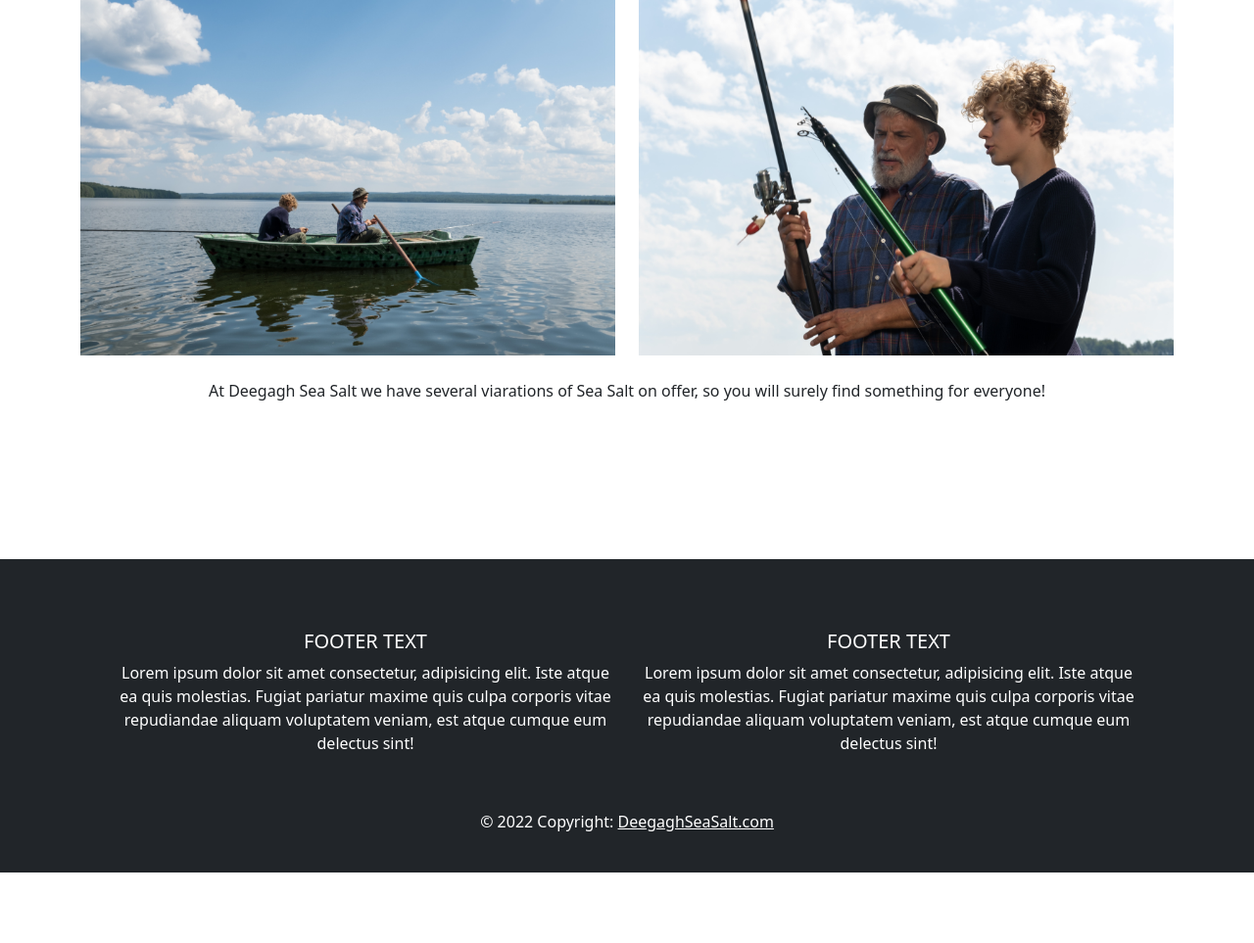
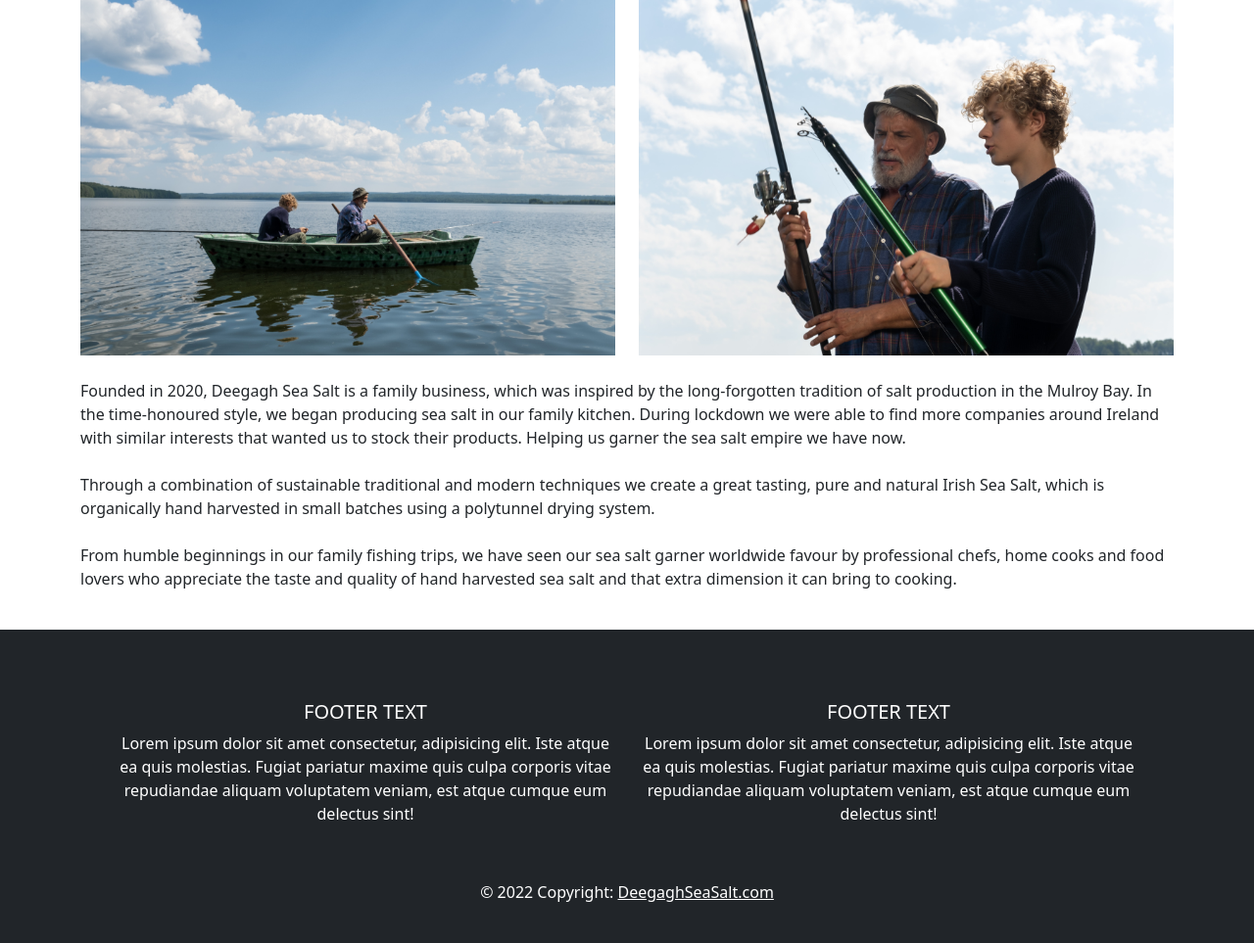
Before and after one commit to MeganNyhan/CI_PP5_SALT, a Django app: page / in a window 1280 px wide. Shown: the part 2249-3212 px from the top of the page at 98% size. Before the commit the page ends 3140 px from the top, so only its background shows below. Run offline with Django 3.2, Linux system fonts and the light colour scheme; some libraries are stand-ins or nearby versions.

Commit message:
Add about us section to page

```diff
--- a/home/templates/home/index.html
+++ b/home/templates/home/index.html
@@ -139,16 +139,18 @@
       </div>
     </div>
     <br>
-    <p class="text-center fw-light"> At Deegagh Sea Salt we have several viarations of Sea Salt on offer, so you will surely find something for everyone!</p>
+    <div class="container">
+    <p class="text-justify fw-light"> Founded in 2020, Deegagh Sea Salt is a family business, which was inspired by the long-forgotten tradition of salt production in the Mulroy Bay. In the time-honoured style, we began producing sea salt in our family kitchen. During lockdown we were able to find more companies around Ireland with similar interests that wanted us to stock their products. Helping us garner the sea salt empire we have now.<br>
+
+      <br>Through a combination of sustainable traditional and modern techniques we create a great tasting, pure and natural Irish Sea Salt, which is organically hand harvested in small batches using a polytunnel drying system.<br>
+
+      <br>From humble beginnings in our family fishing trips, we have seen our sea salt garner worldwide favour by professional chefs, home cooks and food lovers who appreciate the taste and quality of hand harvested sea salt and that extra dimension it can bring to cooking.
+    </div>
 <!-- End of About -->
-<br>
-<br>
 </div>
 </div>
-<br><br>
+</div>
 <br>
-<br>
-</div>
 <!-- Owl Carousel -->
 <script src="https://cdnjs.cloudflare.com/ajax/libs/jquery/3.6.0/jquery.js" ></script>
 <script src="https://cdnjs.cloudflare.com/ajax/libs/OwlCarousel2/2.3.4/owl.carousel.js"></script>
```
